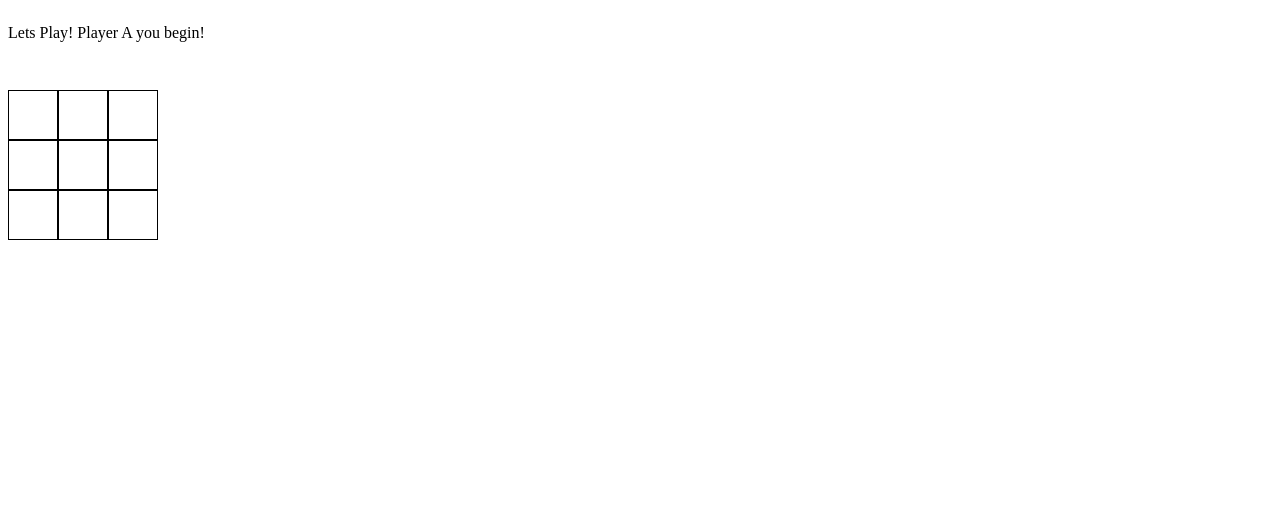
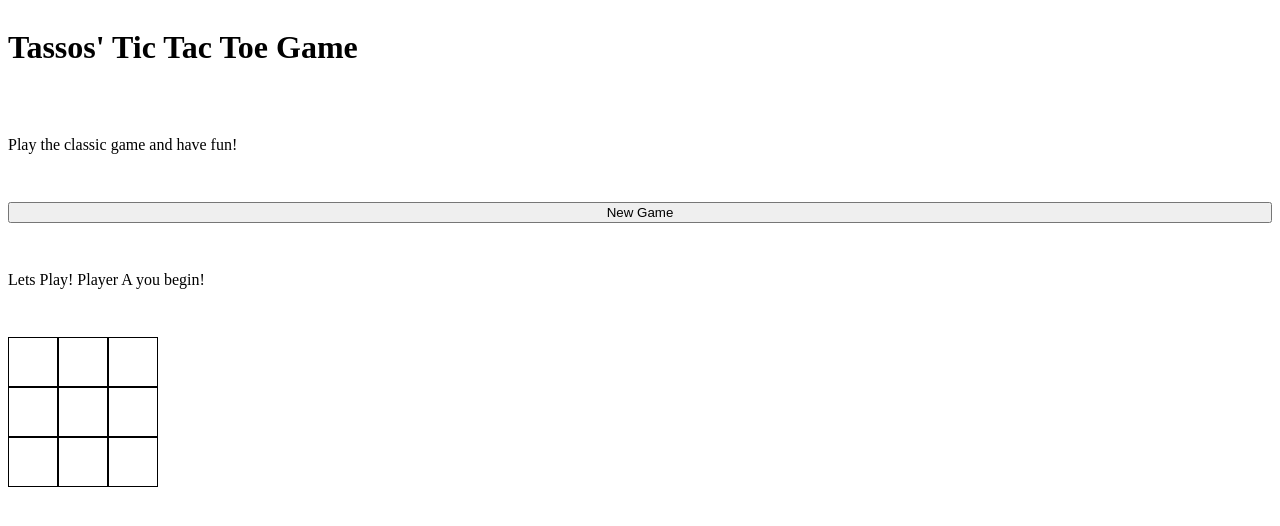
Before and after one commit to tassos-mdj/tictactoe, a plain HTML site: page index.html in a window 1280 px wide. Drawn offline with Linux system fonts and the light colour scheme.

Commit message:
start shaping ui

```diff
--- a/index.html
+++ b/index.html
@@ -8,6 +8,9 @@
     <script src="./script.js" defer></script>
 </head>
 <body>
+    <h1>Tassos' Tic Tac Toe Game</h1>
+    <p>Play the classic game and have fun!</p>
+    <button id="newgame">New Game</button>
     <p class="playersturn"></p>
     <div class="board">
         <div class="cell" id="1,1"></div>
--- a/script.js
+++ b/script.js
@@ -1,6 +1,8 @@
 const board = document.querySelector(".board");
 let playersturn = document.querySelector(".playersturn");
 let game;
+const newGameButton = document.getElementById("newgame");
+
 
 let gameboard = function() {
     const playerAlog = [];
```
